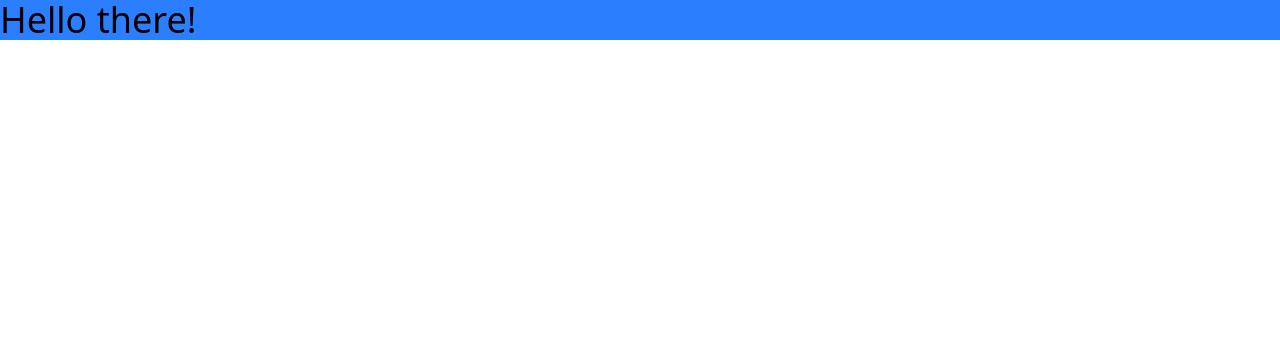
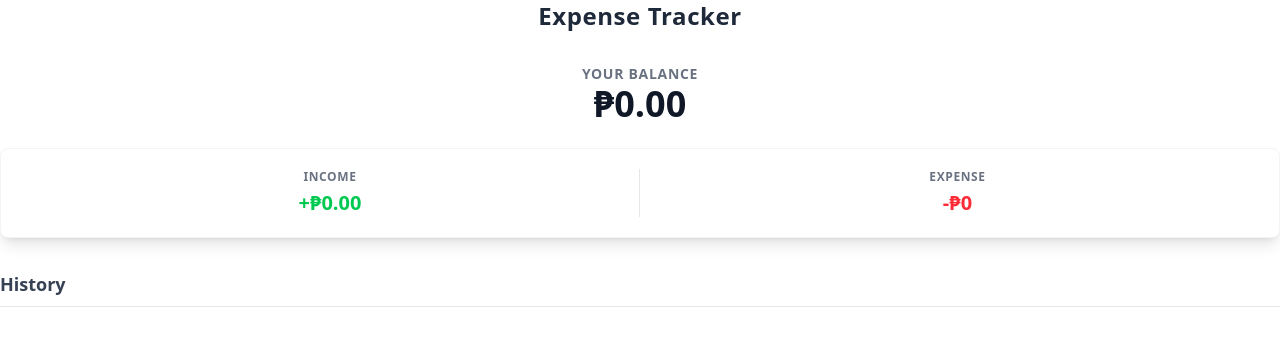
Before and after one commit to teejay717/tipid-budget-tracker, a React (Vite) app in the folder client/: page / in a window 1280 px wide. Shown: the top 346 px of the page. Built offline with nearby package versions, Linux system fonts and the light colour scheme; no server answers.

Commit message:
feat: add main application structure with global state management and transaction components

```diff
--- a/client/src/App.jsx
+++ b/client/src/App.jsx
@@ -1,15 +1,23 @@
 import { useState } from 'react'
 import reactLogo from './assets/react.svg'
 import viteLogo from '/vite.svg'
+import { GlobalProvider } from './context/GlobalState'
+import Header from './components/Header'
+import Balance from './components/Balance'
+import IncomeExpenses from './components/IncomeExpenses'
+import TransactionList from './components/TransactionList'
 import './App.css'
 
 function App() {
 
   return (
     <>
-      <div className='bg-blue-500'>
-        <h1 className='text-4xl'>Hello there!</h1>
-      </div>
+      <GlobalProvider>
+        <Header />
+        <Balance />
+        <IncomeExpenses />
+        <TransactionList />
+      </GlobalProvider>
     </>
   )
 }
--- /dev/null
+++ b/client/src/components/Balance.jsx
@@ -0,0 +1,21 @@
+import React, {useContext} from 'react'
+import { GlobalContext } from '../context/GlobalState'
+
+const Balance = () => {
+
+    const { transactions } = useContext(GlobalContext)
+
+    const amounts = transactions.map(transaction => transaction.amount)
+    const total = amounts.reduce((acc, item) => (acc += item), 0).toFixed(2);
+
+    return (
+        <div className="mb-6 text-center">
+            <h4 className="text-gray-500 text-sm uppercase tracking-wider font-semibold">Your Balance</h4>
+            <h1 className={`text-4xl font-extrabold ${total < 0 ? 'text-red-600' : 'text-gray-900'}`}>
+                ₱{total}
+            </h1>
+        </div>
+    )
+    }
+
+export default Balance
--- /dev/null
+++ b/client/src/components/Header.jsx
@@ -0,0 +1,12 @@
+import React from 'react'
+
+const Header = () => {
+    return (
+        <h2 className="text-2xl font-bold text-center mb-8 text-gray-800 tracking-wide">
+            Expense Tracker
+        </h2>
+
+    )
+}
+
+export default Header
--- /dev/null
+++ b/client/src/components/IncomeExpenses.jsx
@@ -0,0 +1,36 @@
+import React, { useContext } from 'react'
+import { GlobalContext } from '../context/GlobalState'
+
+const IncomeExpenses = () => {
+    const { transactions } = useContext(GlobalContext);
+
+    const amounts = transactions.map(transaction => transaction.amount)
+    // filter for positive numbers and add them
+
+    const income = amounts
+        .filter(item => item > 0)
+        .reduce((acc, item) => (acc += item), 0)
+        .toFixed(2);
+
+    // filter for negative numbers and add them
+
+    const expense = amounts
+        .filter(item => item < 0)
+        .reduce((acc, item) => (acc += item), 0) * -1
+        .toFixed(2);
+
+    return (
+        <div className="flex justify-between bg-white shadow-lg p-5 mb-8 rounded-lg border border-gray-100 divide-x divide-gray-200">
+            <div className="text-center w-1/2">
+                <h4 className="text-xs text-gray-500 uppercase font-bold tracking-wider mb-1">Income</h4>
+                <p className="text-xl font-bold text-green-500">+₱{income}</p>
+            </div>
+            <div className="text-center w-1/2 pl-4">
+                <h4 className="text-xs text-gray-500 uppercase font-bold tracking-wider mb-1">Expense</h4>
+                <p className="text-xl font-bold text-red-500">-₱{expense}</p>
+            </div>
+        </div>
+    )
+}
+
+export default IncomeExpenses
--- /dev/null
+++ b/client/src/components/TransactionList.jsx
@@ -0,0 +1,57 @@
+import React, { useContext, useEffect } from 'react';
+import { GlobalContext } from '../context/GlobalState';
+
+const TransactionList = () => {
+
+    const { transactions, getTransactions, deleteTransactions, clearTransactions } = useContext(GlobalContext);
+
+    useEffect(() => {
+        getTransactions();
+    }, [])
+
+  return (
+    <div className='mb-8'>
+        <div className="flex justify-between items-center border-b border-gray-200 pb-2 mb-4">
+            <h3 className="text-lg font-bold text-gray-700">History</h3>
+            {transactions.length > 0 && (
+                <button
+                    onClick={clearTransactions}
+                    className="text-xs text-red-500 hover:text-red-700 font-bold uppercase tracking-wider transition-colors"
+                >
+                    Clear All
+                </button>
+            )}
+        </div>
+
+        <ul>
+            {transactions.map(transaction => {
+                const sign = transaction.amount < 0 ? '-' : '+';
+                const borderColor = transaction.amount < 0 ? 'border-red-500' : 'border-green-500';
+                const textColor = transaction.amount < 0 ? 'text-red-600' : 'text-green-600'
+
+                return (
+                    <li key={transaction._id} className={`bg-white p-3 rounded shadow-sm flex justify-between items-center border-r-4 ${borderColor} group hover:shadow-md transition duration-200 relative overflow-hidden`}>
+                    <div className='flex flex-col'>
+                        <span className="pl-2 font-medium text-gray-600 group-hover:translate-x-2 transition-transform duration-200">{transaction.text}</span>
+                        <span className="pl-2 font-medium text-gray-600 group-hover:translate-x-2 transition-transform duration-200">{transaction.category}</span>
+                    </div>
+
+                    <span className={`font-bold ${textColor}`}>
+                    {sign}₱{Math.abs(transaction.amount)}
+                    </span>
+                    <button
+                    onClick={() => deleteTransaction(transaction._id)}
+                    className="absolute left-0 top-0 bottom-0 bg-red-500 text-white w-8 flex items-center justify-center -translate-x-full group-hover:translate-x-0 transition-transform duration-200 cursor-pointer z-10"
+                    >
+                    ✕
+                    </button>
+                </li>
+                )
+            })}
+        </ul>
+
+    </div>
+  )
+}
+
+export default TransactionList
```
